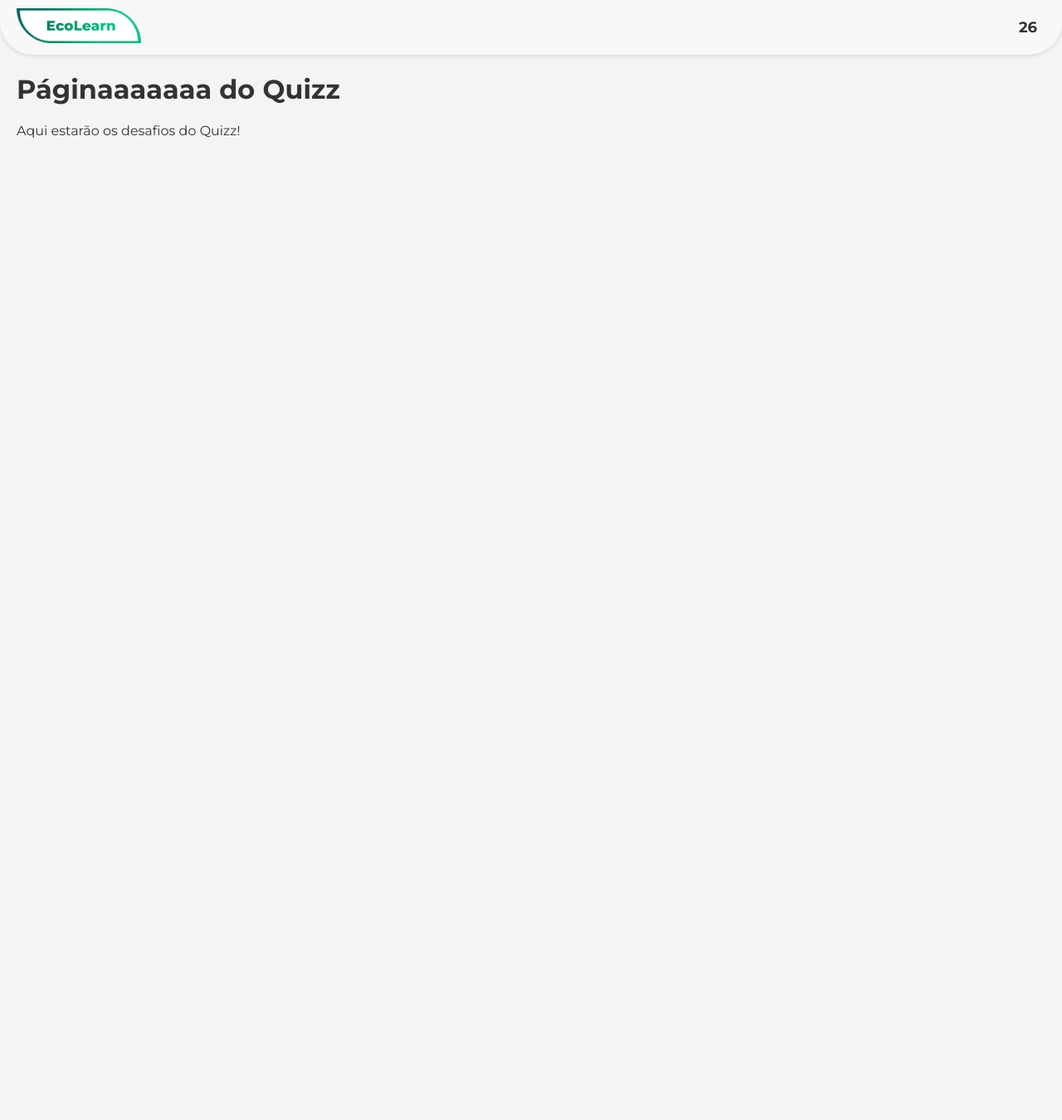
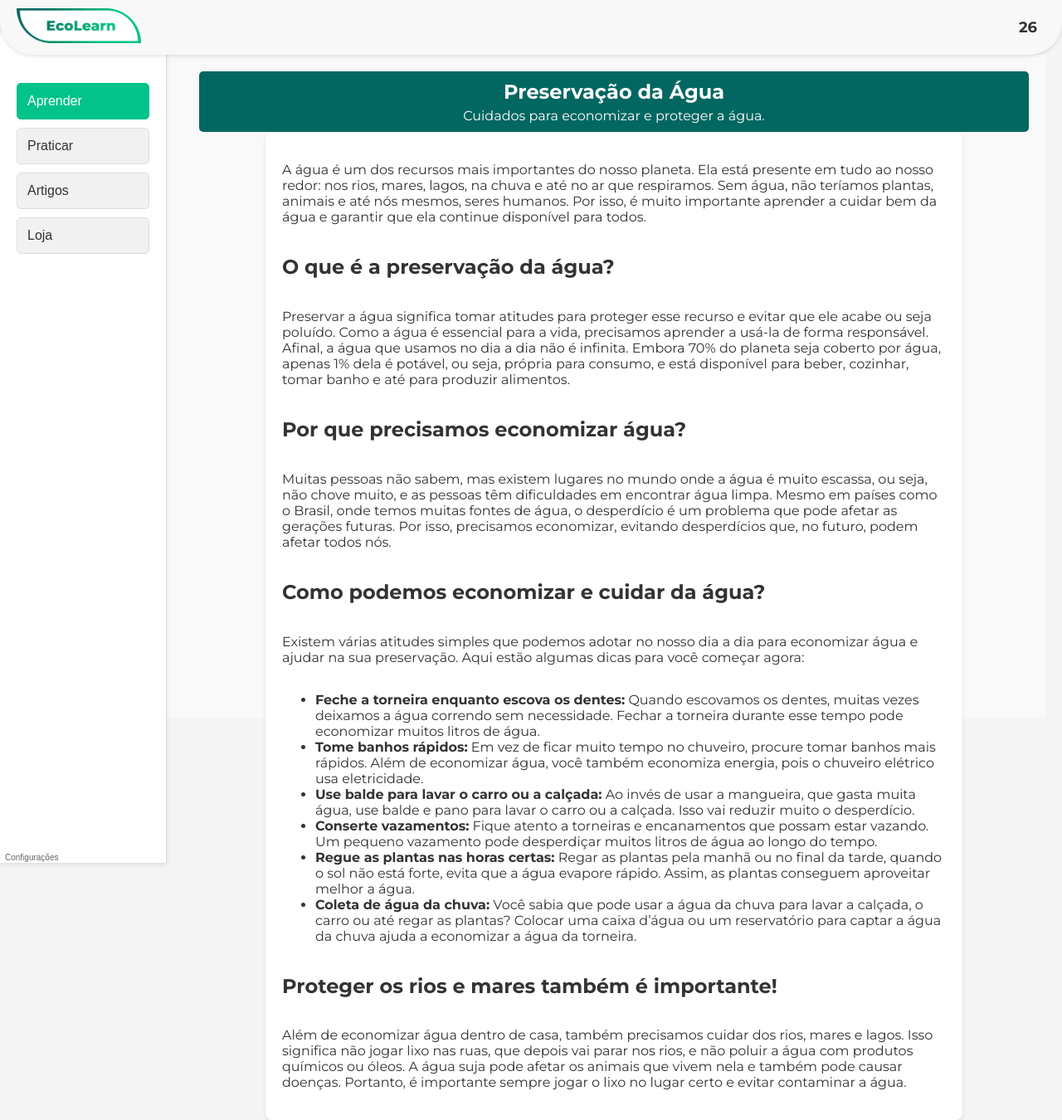
Before and after one commit to Viniware/EcoLearn, a React (Create React App) app in the folder frontend/: page /artigo in a window 1280 px wide. Shown: the whole page at 83% size. Before the commit the page ends 800 px from the top, so only its background shows below. Built offline with nearby package versions, Linux system fonts and the light colour scheme.

Commit message:
Adiciona layoute a pagina

```diff
--- a/frontend/src/pages/Artigo.css
+++ b/frontend/src/pages/Artigo.css
@@ -0,0 +1,60 @@
+/* Container principal da página */
+.artigo-container {
+  display: flex;
+  background-color: #f9f9f9; /* Fundo claro */
+  height: 100vh; /* Altura total da página */
+}
+
+/* Área de conteúdo ao lado do menu lateral */
+.artigo-content {
+  flex: 1;
+  padding: 20px;
+  margin-left: 200px; /* Espaço para o menu lateral */
+}
+
+/* Cabeçalho do artigo */
+.artigo-header {
+  text-align: center; /* Centraliza o texto */
+  margin-bottom: 0px;
+  background-color: #026761; /* Fundo verde */
+  color: white;
+  padding: 10px; /* Espaçamento interno ao redor do texto */
+  border-radius: 5px; /* Cantos arredondados (opcional) */
+  box-sizing: border-box; /* Inclui padding e borda dentro da largura total */
+  margin: 0px;
+  top: -200px;
+}
+
+.artigo-header h1 {
+  font-size: 24px;
+  margin: 0;
+}
+
+.artigo-header p {
+  font-size: 16px;
+  margin: 5px 0 0 0;
+}
+
+/* Estilo do card principal */
+.artigo-cardd {
+  background-color: white;
+  padding: 20px;
+  border-radius: 8px;
+  box-shadow: 0 2px 4px rgba(0, 0, 0, 0.1);
+  width: 100%; /* Ajuste a largura total disponível */
+  max-width: 800px; /* Limita a largura máxima */
+  height: auto; /* Permite que a altura cresça automaticamente */
+  min-height: 600px; /* Garante uma altura mínima */
+  margin: 0 auto; /* Centraliza o card na tela */
+  display: flex;
+  flex-direction: column;
+  justify-content: space-between;
+}
+
+/* Rodapé dentro do card */
+.artigo-footer {
+  margin-top: auto;
+  text-align: right;
+  font-size: 14px;
+  color: #555;
+}
--- a/frontend/src/pages/Artigo.tsx
+++ b/frontend/src/pages/Artigo.tsx
@@ -1,11 +1,98 @@
 import React from "react";
+import Sidebar from "../components/Sidebar";
 import "./Artigo.css";
 
 const Artigo: React.FC = () => {
   return (
-    <div>
-      <h1>Páginaaaaaaa do Quizz</h1>
-      <p>Aqui estarão os desafios do Quizz!</p>
+    <div className="artigo-container">
+      <Sidebar />
+      <div className="artigo-content">
+        <div className="artigo-header">
+          <h1>Preservação da Água</h1>
+          <p>Cuidados para economizar e proteger a água.</p>
+        </div>
+        <div className="artigo-cardd">
+          <p>
+            A água é um dos recursos mais importantes do nosso planeta. Ela está
+            presente em tudo ao nosso redor: nos rios, mares, lagos, na chuva e
+            até no ar que respiramos. Sem água, não teríamos plantas, animais e
+            até nós mesmos, seres humanos. Por isso, é muito importante aprender
+            a cuidar bem da água e garantir que ela continue disponível para
+            todos.
+          </p>
+          <h2>O que é a preservação da água?</h2>
+          <p>
+            Preservar a água significa tomar atitudes para proteger esse recurso
+            e evitar que ele acabe ou seja poluído. Como a água é essencial para
+            a vida, precisamos aprender a usá-la de forma responsável. Afinal, a
+            água que usamos no dia a dia não é infinita. Embora 70% do planeta
+            seja coberto por água, apenas 1% dela é potável, ou seja, própria
+            para consumo, e está disponível para beber, cozinhar, tomar banho e
+            até para produzir alimentos.
+          </p>
+          <h2>Por que precisamos economizar água?</h2>
+          <p>
+            Muitas pessoas não sabem, mas existem lugares no mundo onde a água é
+            muito escassa, ou seja, não chove muito, e as pessoas têm
+            dificuldades em encontrar água limpa. Mesmo em países como o Brasil,
+            onde temos muitas fontes de água, o desperdício é um problema que
+            pode afetar as gerações futuras. Por isso, precisamos economizar,
+            evitando desperdícios que, no futuro, podem afetar todos nós.
+          </p>
+          <h2>Como podemos economizar e cuidar da água?</h2>
+          <p>
+            Existem várias atitudes simples que podemos adotar no nosso dia a
+            dia para economizar água e ajudar na sua preservação. Aqui estão
+            algumas dicas para você começar agora:
+          </p>
+          <ul>
+            <li>
+              <strong>Feche a torneira enquanto escova os dentes:</strong>{" "}
+              Quando escovamos os dentes, muitas vezes deixamos a água correndo
+              sem necessidade. Fechar a torneira durante esse tempo pode
+              economizar muitos litros de água.
+            </li>
+            <li>
+              <strong>Tome banhos rápidos:</strong> Em vez de ficar muito tempo
+              no chuveiro, procure tomar banhos mais rápidos. Além de economizar
+              água, você também economiza energia, pois o chuveiro elétrico usa
+              eletricidade.
+            </li>
+            <li>
+              <strong>Use balde para lavar o carro ou a calçada:</strong> Ao
+              invés de usar a mangueira, que gasta muita água, use balde e pano
+              para lavar o carro ou a calçada. Isso vai reduzir muito o
+              desperdício.
+            </li>
+            <li>
+              <strong>Conserte vazamentos:</strong> Fique atento a torneiras e
+              encanamentos que possam estar vazando. Um pequeno vazamento pode
+              desperdiçar muitos litros de água ao longo do tempo.
+            </li>
+            <li>
+              <strong>Regue as plantas nas horas certas:</strong> Regar as
+              plantas pela manhã ou no final da tarde, quando o sol não está
+              forte, evita que a água evapore rápido. Assim, as plantas
+              conseguem aproveitar melhor a água.
+            </li>
+            <li>
+              <strong>Coleta de água da chuva:</strong> Você sabia que pode usar
+              a água da chuva para lavar a calçada, o carro ou até regar as
+              plantas? Colocar uma caixa d’água ou um reservatório para captar a
+              água da chuva ajuda a economizar a água da torneira.
+            </li>
+          </ul>
+          <h2>Proteger os rios e mares também é importante!</h2>
+          <p>
+            Além de economizar água dentro de casa, também precisamos cuidar dos
+            rios, mares e lagos. Isso significa não jogar lixo nas ruas, que
+            depois vai parar nos rios, e não poluir a água com produtos químicos
+            ou óleos. A água suja pode afetar os animais que vivem nela e também
+            pode causar doenças. Portanto, é importante sempre jogar o lixo no
+            lugar certo e evitar contaminar a água.
+          </p>
+        </div>
+      </div>
     </div>
   );
 };
```
